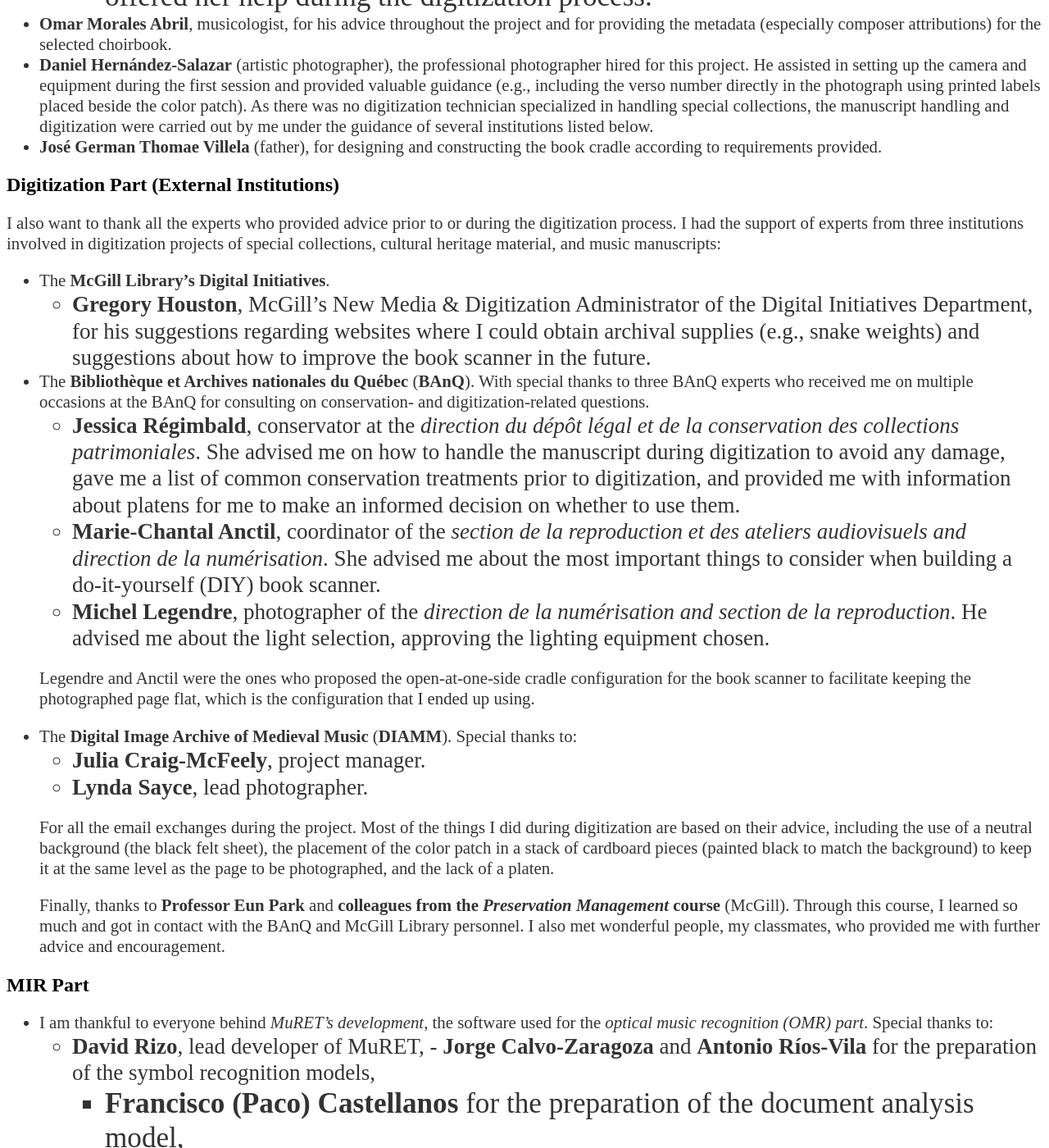
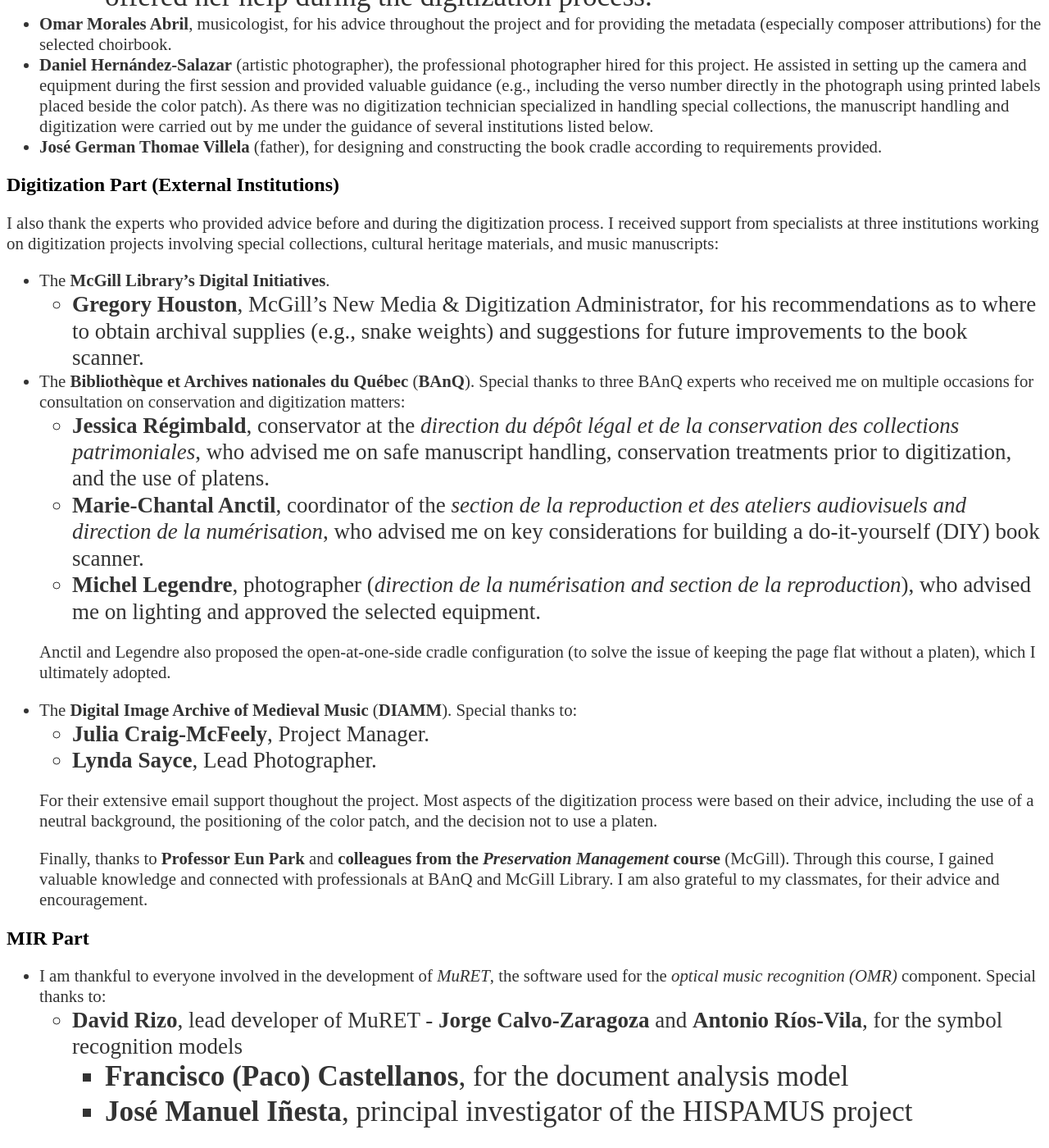
Before and after one commit to martha-thomae/martha-thomae.github.io, a Jekyll site: the page built from projects/guatemala.md, in a window 1280 px wide and 1400 px high, scrolled down 10684 px. Shown: the whole window at 82% size. Built offline with Jekyll 4.4.1, drawn with Linux system fonts in a browser that asks for light colours; some of the changed text lies outside the part shown.

Commit message:
Update guatemala.md

```diff
--- a/projects/guatemala.md
+++ b/projects/guatemala.md
@@ -273,40 +273,41 @@
 - __José German Thomae Villela__ (father), for designing and constructing the book cradle according to requirements provided.
 
 ## Digitization Part (External Institutions)
-I also want to thank all the experts who provided advice prior to or during the digitization process. I had the support of experts from three institutions involved in digitization projects of special collections, cultural heritage material, and music manuscripts:
+I also thank the experts who provided advice before and during the digitization process. I received support from specialists at three institutions working on digitization projects involving special collections, cultural heritage materials, and music manuscripts:
 - The **McGill Library’s Digital Initiatives**.
-	- **Gregory Houston**, McGill’s New Media & Digitization Administrator of the Digital Initiatives Department, for his suggestions regarding websites where I could obtain archival supplies (e.g., snake weights) and suggestions about how to improve the book scanner in the future.
-- The **Bibliothèque et Archives nationales du Québec** (**BAnQ**). With special thanks to three BAnQ experts who received me on multiple occasions at the BAnQ for consulting on conservation- and digitization-related questions.
-	- **Jessica Régimbald**, conservator at the _direction du dépôt légal et de la conservation des collections patrimoniales_. She advised me on how to handle the manuscript during digitization to avoid any damage, gave me a list of common conservation treatments prior to digitization, and provided me with information about platens for me to make an informed decision on whether to use them.
-	- **Marie-Chantal Anctil**, coordinator of the _section de la reproduction et des ateliers audiovisuels and direction de la numérisation_. She advised me about the most important things to consider when building a do-it-yourself (DIY) book scanner.
-   - **Michel Legendre**, photographer of the _direction de la numérisation and section de la reproduction_. He advised me about the light selection, approving the lighting equipment chosen.
+	- **Gregory Houston**, McGill’s New Media & Digitization Administrator, for his recommendations as to where to obtain archival supplies (e.g., snake weights) and suggestions for future improvements to the book scanner.
 
-	Legendre and Anctil were the ones who proposed the open-at-one-side cradle configuration for the book scanner to facilitate keeping the photographed page flat, which is the configuration that I ended up using.
+- The **Bibliothèque et Archives nationales du Québec** (**BAnQ**). Special thanks to three BAnQ experts who received me on multiple occasions for consultation on conservation and digitization matters:
+	- **Jessica Régimbald**, conservator at the _direction du dépôt légal et de la conservation des collections patrimoniales_, who advised me on safe manuscript handling, conservation treatments prior to digitization, and the use of platens.
+	- **Marie-Chantal Anctil**, coordinator of the _section de la reproduction et des ateliers audiovisuels and direction de la numérisation_, who advised me on key considerations for building a do-it-yourself (DIY) book scanner.
+   - **Michel Legendre**, photographer (_direction de la numérisation and section de la reproduction_), who advised me on lighting and approved the selected equipment.
+
+	Anctil and Legendre also proposed the open-at-one-side cradle configuration (to solve the issue of keeping the page flat without a platen), which I ultimately adopted.
 
 - The **Digital Image Archive of Medieval Music** (**DIAMM**). Special thanks to:
-  - **Julia Craig-McFeely**, project manager.
-  - **Lynda Sayce**, lead photographer.
+  - **Julia Craig-McFeely**, Project Manager.
+  - **Lynda Sayce**, Lead Photographer.
 
-  For all the email exchanges during the project. Most of the things I did during digitization are based on their advice, including the use of a neutral background (the black felt sheet), the placement of the color patch in a stack of cardboard pieces (painted black to match the background) to keep it at the same level as the page to be photographed, and the lack of a platen.
+  For their extensive email support thoughout the project. Most aspects of the digitization process were based on their advice, including the use of a neutral background, the positioning of the color patch, and the decision not to use a platen.
 
-  Finally, thanks to **Professor Eun Park** and **colleagues from the _Preservation Management_ course** (McGill). Through this course, I learned so much and got in contact with the BAnQ and McGill Library personnel. I also met wonderful people, my classmates, who provided me with further advice and encouragement.
+  Finally, thanks to **Professor Eun Park** and **colleagues from the _Preservation Management_ course** (McGill). Through this course, I gained valuable knowledge and connected with professionals at BAnQ and McGill Library. I am also grateful to my classmates, for their advice and encouragement.
 
 ## MIR Part
-- I am thankful to everyone behind _MuRET's development_, the software used for the _optical music recognition (OMR) part_. Special thanks to:
-	- **David Rizo**, lead developer of MuRET,
- 	- **Jorge Calvo-Zaragoza** and **Antonio Ríos-Vila** for the preparation of the symbol recognition models,
-  	- **Francisco (Paco) Castellanos** for the preparation of the document analysis model,
-  	- **José Manuel Iñesta** as the principal investigator of the HISPAMUS project.
+- I am thankful to everyone involved in the development of _MuRET_, the software used for the _optical music recognition (OMR)_ component. Special thanks to:
+	- **David Rizo**, lead developer of MuRET
+ 	- **Jorge Calvo-Zaragoza** and **Antonio Ríos-Vila**, for the symbol recognition models
+  	- **Francisco (Paco) Castellanos**, for the document analysis model
+  	- **José Manuel Iñesta**, principal investigator of the HISPAMUS project
 
-  I am also thankful to them for their collegial support and friendship.
+  I also thank to them for their collegial support and collaboration.
 
-- Regarding the _scoring up part_ conducted in the _Measuring Polyphony (MP) Editor_, I want to extend my thanks to:
-	- **Karen Desmond**, principal investigator of the _Measuring Polyphony Project_ and the reason why the MP Editor exists, for her enthusiastic approval of the decision to make the two tools (_MuRET_ and _MP Editor_) interoperable.
- 	- **Juliette Regimbal**, lead developer of the MP Editor, for helping me in this interoperability work for the MP Editor to receive input from MuRET and from humlib dissonant filter.
-  	- **Craig Sapp**, for helping me to allow humlib's dissonant filter to work with the MP Editor.
-  	- **Alex Morgan**, developer of humlib's dissonant filter.
+- Regarding the _scoring up_ stage carried out in the _Measuring Polyphony (MP) Editor_, I would like to thank:
+	- **Karen Desmond** (PI), for supporting the interoperability between MuRET and the MP Editor
+ 	- **Juliette Regimbal** (lead developer), for her help in implementing this interoperabiliy.
+  	- **Craig Sapp**, for enabling the integration of the humlib dissonant filter
+  	- **Alex Morgan**, developer of the humlib's dissonant filter
 
-- The developers of _mei-friend_ (Werner Goebl and David Weigl), _Verovio_ (Laurent Pugin), and the _MEI Community_, as this work would not be possible without them. Special thanks to Werner Goebl, who solved an issue related to facsimiles in mensural notation not showing properly due to how voices are distributed in the book opening (i.e., across two pages). Also, thanks to Anna Plaksin for her work on the display of editorial markup in the transcription panel of _mei-friend_.
+- I also acknowledge the developers of _mei-friend_, _Verovio_, and the _MEI Community_, as without whom this work would not have been possible. Special thanks to Werner Goebl for resolving an issue with the facsimile view of mensural voices accross page openings and to Anna Plaksin for her work on editorial markup display.
 
 ## Editorial Correction and Final Corpus
 - **Geneviève Gates-Panneton**, who experimented with the use of the dissonant filter in the MP Editor to evaluate whether it resulted in faster detection and correction of scribal errors.
```
